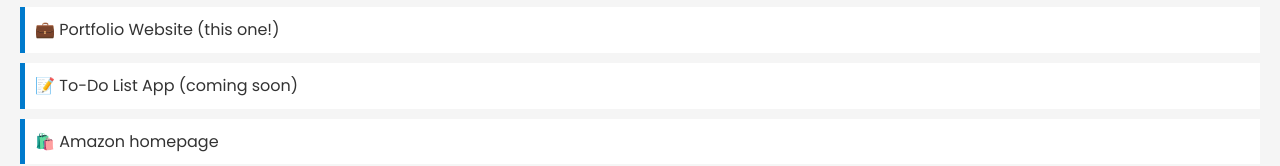
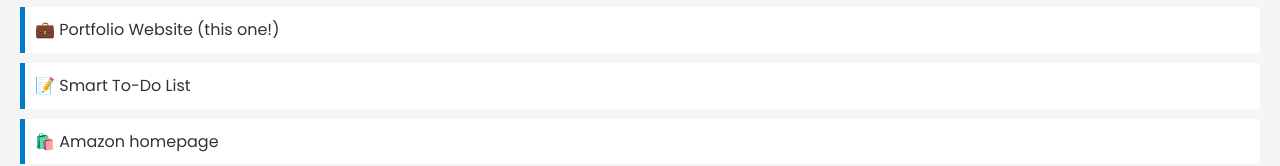
Before and after one commit to suharika13/portfolio, a plain HTML site: page index.html in a window 1280 px wide. Shown: the part 392-558 px from the top of the page. Drawn offline with Linux system fonts and the light colour scheme.

Commit message:
Update index.html

```diff
--- a/index.html
+++ b/index.html
@@ -30,7 +30,7 @@ I’m passionate about solving real-world problems with data and excited to grow
     <h2>Projects</h2>
     <ul>
       <li>💼 Portfolio Website (this one!)</li>
-      <li>📝 To-Do List App (coming soon)</li>
+      <li>📝 Smart To-Do List </li>
       <li>🛍️ Amazon homepage </li>
     </ul>
   </section>
```
